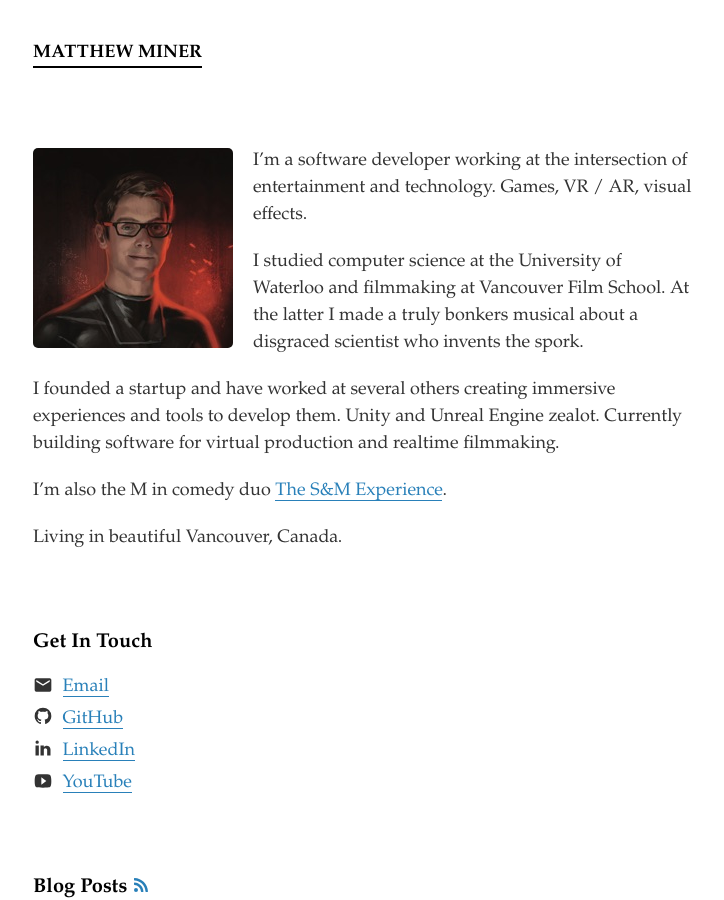
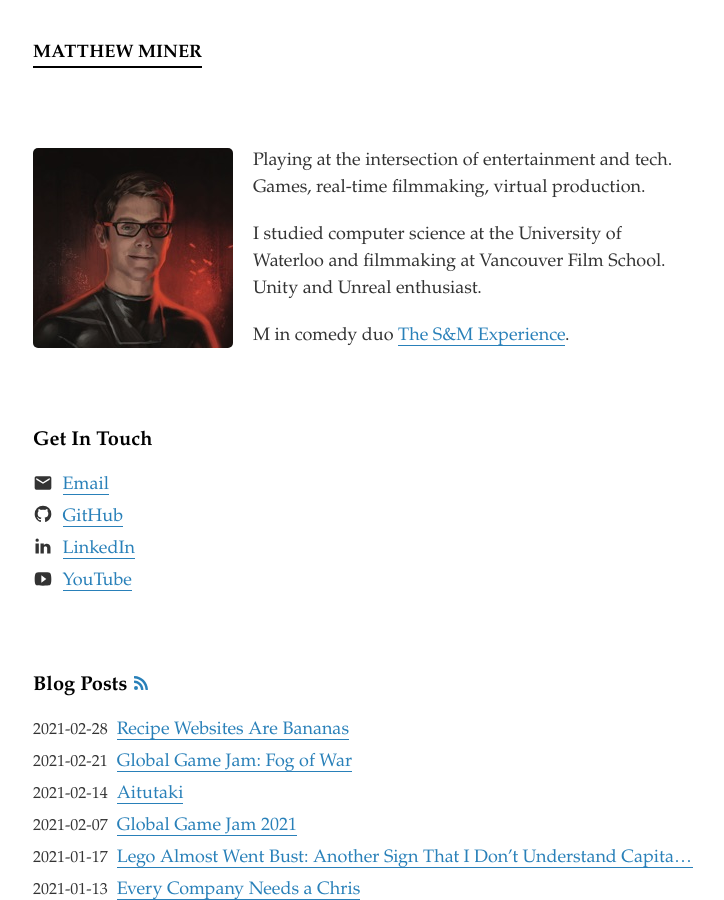
Before and after one commit to mminer/mminer.github.com, a Jekyll site: the page built from index.html, in a window 1280 px wide and 900 px high. Shown: the whole window, without its empty margins (277-1001 px from the left). Built offline with Jekyll 4.4.1, drawn with Linux system fonts in a browser that asks for light colours.

Commit message:
Tweak bio

```diff
--- a/index.html
+++ b/index.html
@@ -5,15 +5,11 @@
 <section id="about">
   <img alt="Avatar" srcset="/images/avatar.jpg 1x, /images/avatar@2x.jpg 2x" src="/images/avatar.jpg">
 
-  <p>I&rsquo;m a software developer working at the intersection of entertainment and technology. Games, <abbr title="Virtual Reality">VR</abbr> / <abbr title="Augmented Reality">AR</abbr>, visual effects.</p>
+  <p>Playing at the intersection of entertainment and tech. Games, real-time filmmaking, virtual production.</p>
 
-  <p>I studied computer science at the University of Waterloo and filmmaking at Vancouver Film School. At the latter I made a truly bonkers musical about a disgraced scientist who invents the spork.</p>
+  <p>I studied computer science at the University of Waterloo and filmmaking at Vancouver Film School. Unity and Unreal enthusiast.</p>
 
-  <p>I founded a startup and have worked at several others creating immersive experiences and tools to develop them. Unity and Unreal Engine zealot. Currently building software for virtual production and realtime filmmaking.</p>
-
-  <p>I&rsquo;m also the M in comedy duo <a href="https://sm.experience.sexy">The S&amp;M Experience</a>.</p>
-
-  <p>Living in beautiful Vancouver, Canada.</p>
+  <p>M in comedy duo <a href="https://sm.experience.sexy">The&nbsp;S&amp;M&nbsp;Experience</a>.</p>
 </section>
 
 <section id="social">
```
